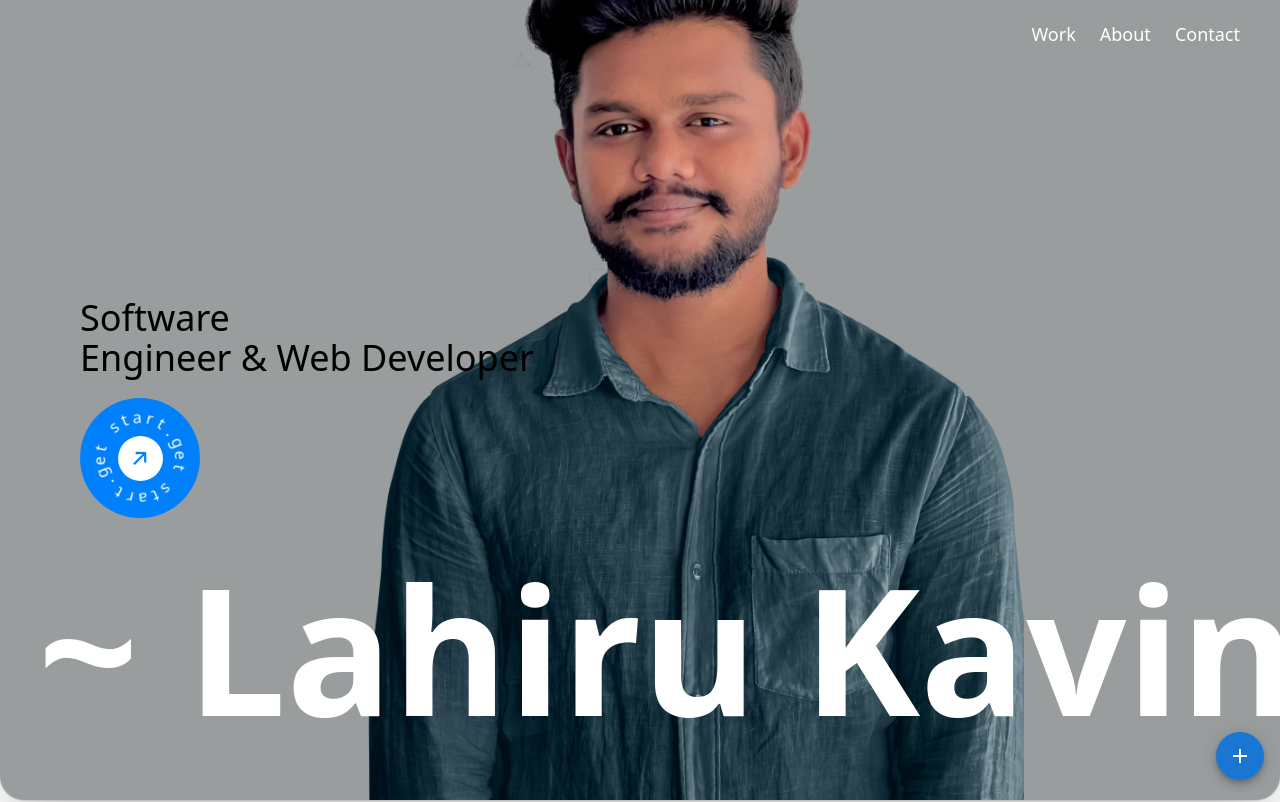
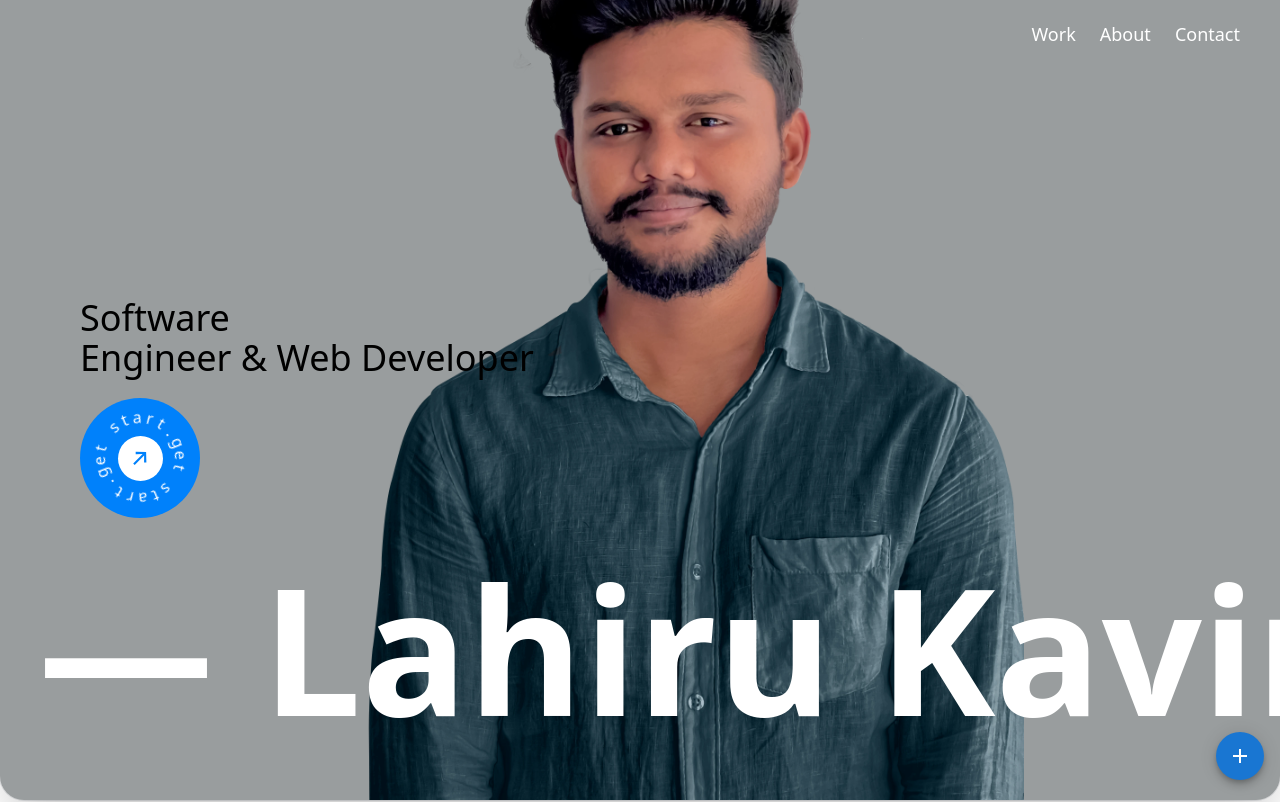
Before and after one commit to Lahiru-911/Lahiru-portfolio, a Next.js app: page / in a window 1280 px wide. Shown: the top 802 px of the page. Built offline with nearby package versions, Linux system fonts and the light colour scheme.

Commit message:
Update page.jsx

```diff
--- a/components/WordsMarquee/page.jsx
+++ b/components/WordsMarquee/page.jsx
@@ -41,7 +41,7 @@ const WordsMarquee = () => {
         autoFill={true}
       >
         <h1 className="text-white mx-1 sm:mx-2 md:mx-3 lg:mx-4 xl:mx-6 2xl:mx-8 font-inter font-semibold text-5xl sm:text-6xl md:text-8xl lg:text-9xl xl:text-[11rem] 2xl:text-[14rem]">
-          Lahiru Kavinda ~
+          Lahiru Kavinda —
         </h1>
       </Marquee>
     </div>
```
